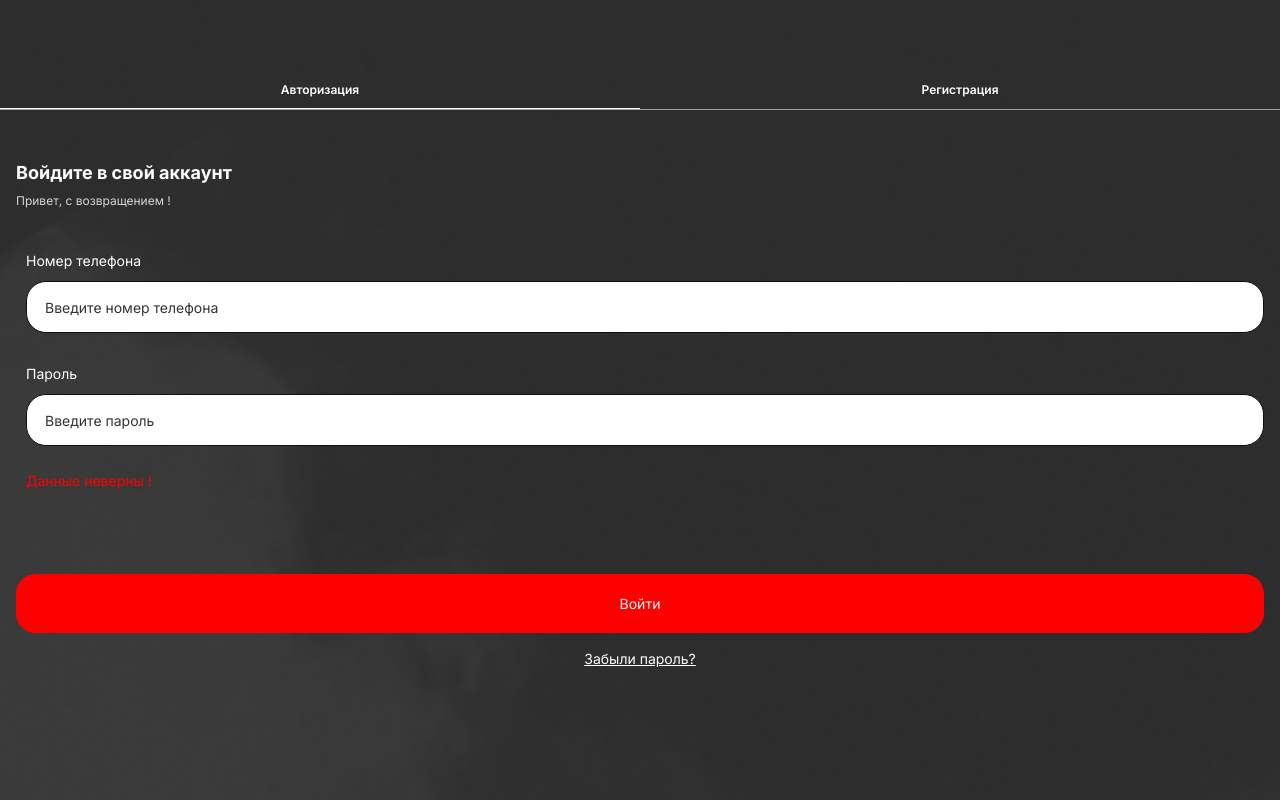
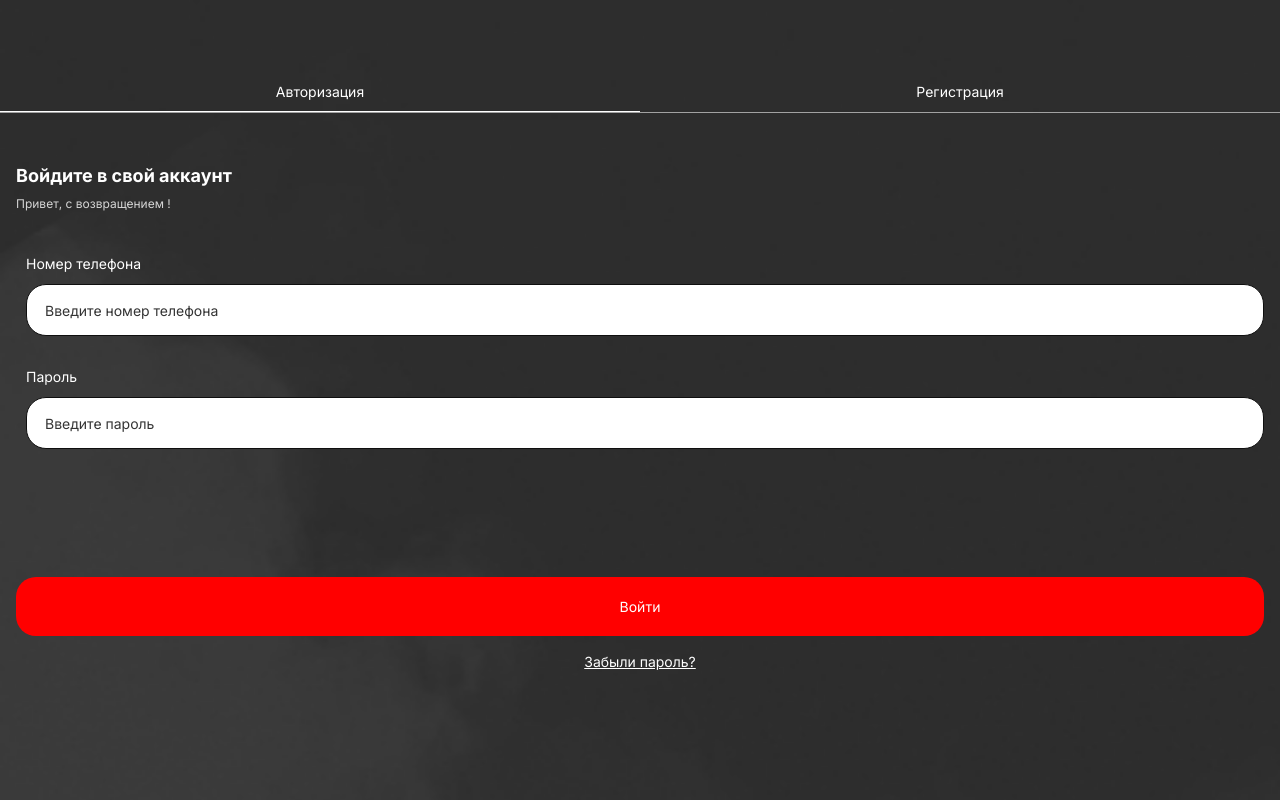
Before and after one commit to Shampoony/flowBody, a Vue app in the folder FlowBody/: page /users/login in a window 1280 px wide. Built offline with nearby package versions, Linux system fonts and the light colour scheme.

Commit message:
07.01.2025 now

```diff
--- a/FlowBody/src/components/generalComponents/v-user-header.vue
+++ b/FlowBody/src/components/generalComponents/v-user-header.vue
@@ -1,10 +1,14 @@
 <template>
     <div class="v-user-header">
         <div class="v-user-header__title" :class="{active : type === 'login'}">
+            <router-link :to="{name: 'login'}">
             Авторизация
+        </router-link>
         </div>
         <div class="v-user-header__title" :class="{active : type === 'register'}">
-            Регистрация
+            <router-link :to="{name: 'registration-step-1'}">
+                Регистрация
+            </router-link>
         </div>
     </div>
 </template>
--- a/FlowBody/src/components/user/loginPage/v-login.vue
+++ b/FlowBody/src/components/user/loginPage/v-login.vue
@@ -39,7 +39,7 @@
                 </div>
               </template>
               <template v-slot:buttons>
-                  <div class="v-user__button">
+                  <div class="v-user__button" @click="saveData">
                     Войти
                   </div>
                   <router-link class="v-user__link" :to="{name:'reset-password'}">Забыли пароль?</router-link>
@@ -59,10 +59,11 @@ const store = userLoginStore();
 
 const number = ref('');
 const password = ref('');
-const isDataCorrect = ref(false)
+const isDataCorrect = ref(true)
 
 const saveData = () => {
   if (!validateNumber(number.value)) {
+    console.log('В условии')
     isDataCorrect.value = false;
     return;
   }
```
